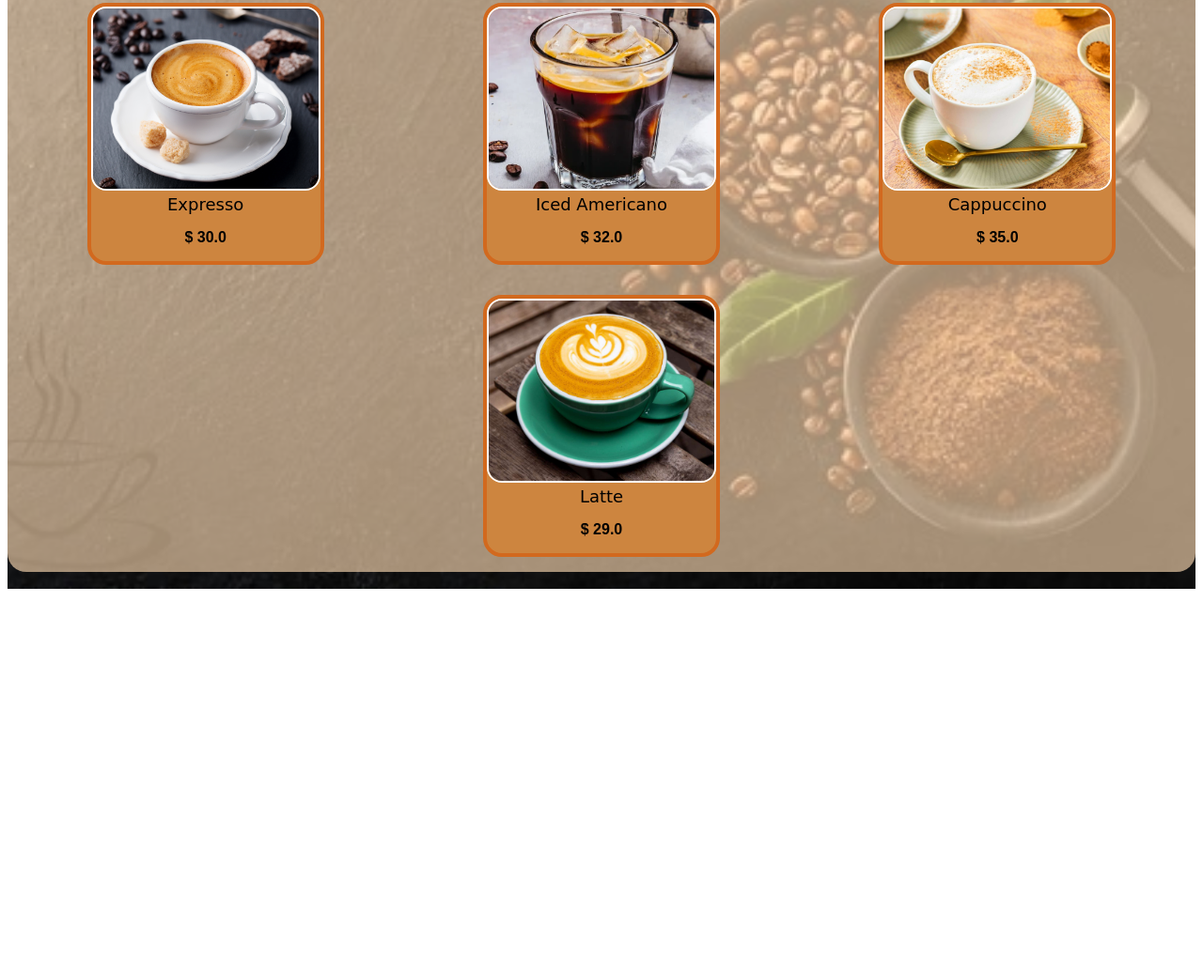
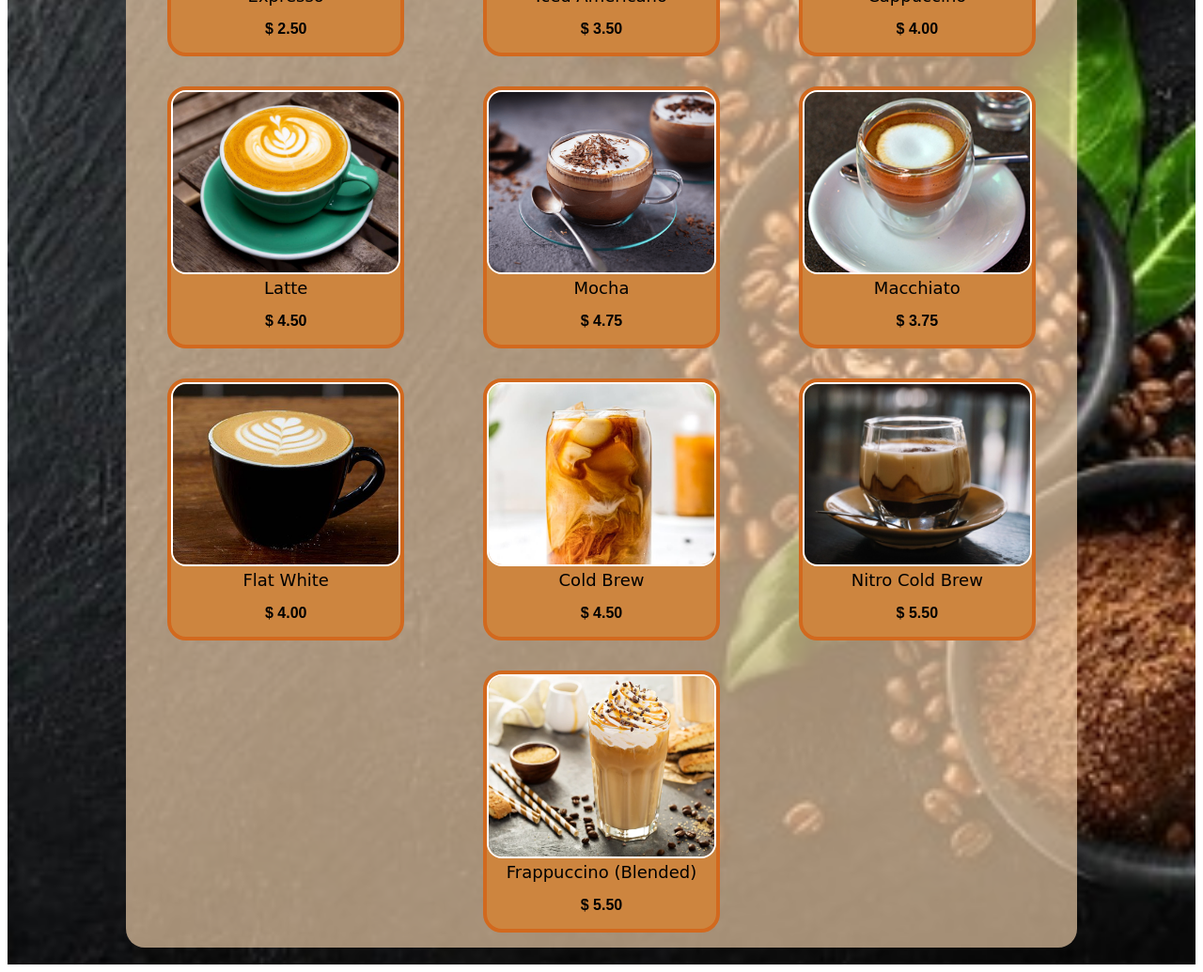
Before and after one commit to akashgardas/Web-Technologies, a plain HTML site: page My Works/Coffee Shop/menu.html in a window 1280 px wide. Shown: the part 520-1555 px from the top of the page at 94% size. Before the commit the page ends 1155 px from the top, so only its background shows below. Drawn offline with Linux system fonts and the light colour scheme.

Commit message:
Coffee Shop - Menu Items update

```diff
--- a/My Works/Coffee Shop/menu.html
+++ b/My Works/Coffee Shop/menu.html
@@ -19,18 +19,21 @@
     </nav>
 
     <main>
+      <!-- Coffee Display Image - Optional -->
+      <!--
       <img
         src="./images/coffee-display.jpg"
         alt="display-img"
         id="coffee-display"
       />
+      -->
       <section>
         <h2>Our Menu</h2>
         <div class="menu-items">
           <figure>
             <img src="./images/expresso.jpg" alt="Expresso" id="expresso" />
             <figcaption>Expresso</figcaption>
-            <p>$ 30.0</p>
+            <p>$ 2.50</p>
           </figure>
 
           <figure>
@@ -40,7 +43,7 @@
               id="iced-americano"
             />
             <figcaption>Iced Americano</figcaption>
-            <p>$ 32.0</p>
+            <p>$ 3.50</p>
           </figure>
 
           <figure>
@@ -50,13 +53,49 @@
               id="cappuccino"
             />
             <figcaption>Cappuccino</figcaption>
-            <p>$ 35.0</p>
+            <p>$ 4.00</p>
           </figure>
 
           <figure>
             <img src="./images/latte.jpg" alt="Latte" id="latte" />
             <figcaption>Latte</figcaption>
-            <p>$ 29.0</p>
+            <p>$ 4.50</p>
+          </figure>
+
+          <figure>
+            <img src="./images/mocha.png" alt="Mocha" id="mocha">
+            <figcaption>Mocha</figcaption>
+            <p>$ 4.75</p>
+          </figure>
+
+          <figure>
+            <img src="./images/macchiato.jpg" alt="Macchiato" id="macchiato">
+            <figcaption>Macchiato</figcaption>
+            <p>$ 3.75</p>
+          </figure>
+
+          <figure>
+            <img src="./images/flat-white.jpg" alt="Flat White" id="flat-white">
+            <figcaption>Flat White</figcaption>
+            <p>$ 4.00</p>
+          </figure>
+
+          <figure>
+            <img src="./images/cold-brew.jpg" alt="Cold Brew" id="cold-brew">
+            <figcaption>Cold Brew</figcaption>
+            <p>$ 4.50</p>
+          </figure>
+
+          <figure>
+            <img src="./images/nitro-cold-brew.webp" alt="Nitro Cold Brew" id="nitro-cold-brew">
+            <figcaption>Nitro Cold Brew</figcaption>
+            <p>$ 5.50</p>
+          </figure>
+
+          <figure>
+            <img src="./images/frappuccino-blended.webp" alt="Frappuccino Blended" id="frappuccino-blended">
+            <figcaption>Frappuccino (Blended)</figcaption>
+            <p>$ 5.50</p>
           </figure>
         </div>
       </section>
--- a/My Works/Coffee Shop/menu_styles.css
+++ b/My Works/Coffee Shop/menu_styles.css
@@ -9,6 +9,8 @@ main {
     align-items: center;
 }
 
+/* Coffee Display Image - Optional*/
+/*
 #coffee-display {
     height: 200px;
     width: auto;
@@ -16,10 +18,12 @@ main {
     margin-top: 18px;
     border: 2px solid white;
 }
+*/
+
 section {
     background-color: rgba(255, 220, 181, 0.633);
     border-radius: 20px;
-    min-width: 80%;
+    max-width: 80%;
     margin: 10px 0 18px 0;
     color: black;
 }
@@ -29,7 +33,7 @@ section {
     flex-wrap: wrap;
     align-items:baseline;
     overflow: hidden;
-    justify-content: space-around;
+    justify-content: space-evenly;
 }
 
 .menu-items figure {
```
Also changed, not shown: My Works/Coffee Shop/images/cold-brew.jpg (added), My Works/Coffee Shop/images/flat-white.jpg (added), My Works/Coffee Shop/images/frappuccino-blended.webp (added), My Works/Coffee Shop/images/macchiato.jpg (added), My Works/Coffee Shop/images/mocha.png (added), My Works/Coffee Shop/images/nitro-cold-brew.webp (added).
